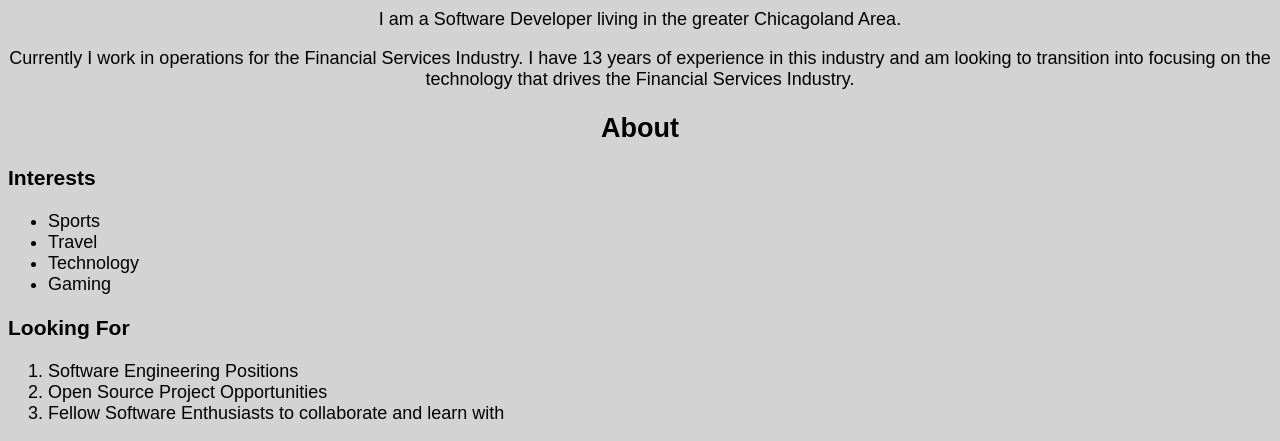
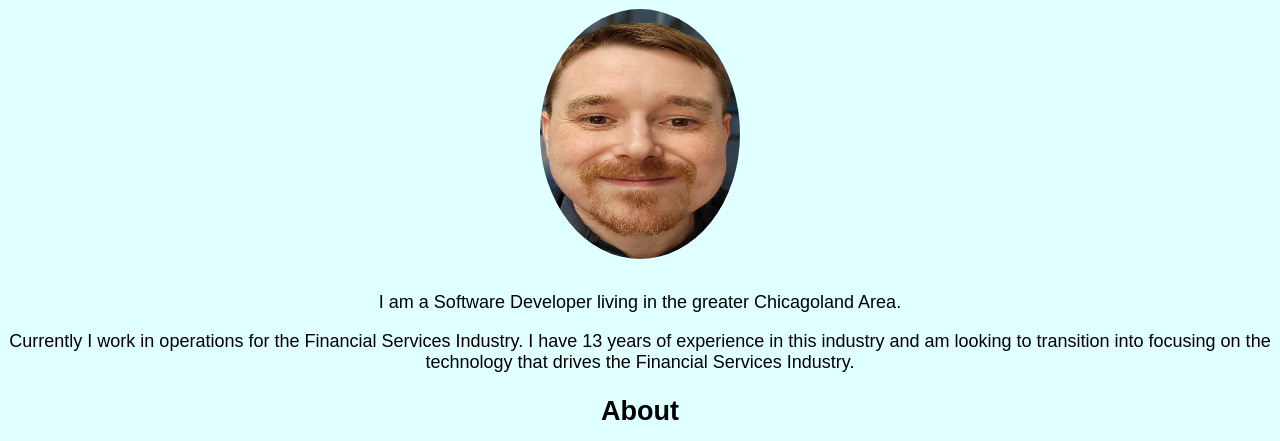
Before and after one commit to ericruhwedel/ericruhwedel.github.io, a plain HTML site: page index.html in a window 1280 px wide. Shown: the part 81-522 px from the top of the page. Drawn offline with Linux system fonts and the light colour scheme.

Commit message:
add new html and css

```diff
--- a/index.html
+++ b/index.html
@@ -1,5 +1,5 @@
 <!DOCTYPE html>
-<html>
+<html lang ="en">
   <head>
     <meta charset="utf-8">
     <meta name="viewport" content="width=device-width">
@@ -12,6 +12,10 @@
           Hello! I am Eric Ruhwedel.
         </h1>
       </header>
+
+      <h1>
+        <img src="Headshot.jpg" alt="Eric Picture">
+      </h1>
 
       <main>
         <p>
@@ -52,21 +56,16 @@
           Contact
         </h2>
           <p>
-            <link>
-              <a href="https://www.linkedin.com/in/eric-ruhwedel/"> LinkedIn</a>
-            </link>
+            <a href="https://www.linkedin.com/in/eric-ruhwedel/"> LinkedIn</a>
           </p>
 
           <p>
-            <link>
-              <a href= "https://github.com/ericruhwedel"> GitHub</a>
-            </link>
+            <a href= "https://github.com/ericruhwedel"> GitHub</a>
           </p>
 
           <p>
-            <link>
-              <a href = "mailto: eric.ruhwedel@gmail.com"> Email Me </a>
-            </link>
+            <a href = "mailto:eric.ruhwedel@gmail.com"> Email Me </a>
+          </p>
       </footer>
   </body>
 </html>
--- a/style.css
+++ b/style.css
@@ -1,9 +1,18 @@
 body{
   color: black;
   text-align: center;
-  background-color:lightgray;
+  background-color:lightcyan;
   font-family: Arial, Helvetica, sans-serif;
   font-size: 18px;
+  margin-top: 10%;
+  margin-bottom: 10%;
+  margin: auto;
+}
+
+img{
+  width: 200px;
+  height: 250px;
+  border-radius: 50%;
 }
 
 header{
```
Also changed, not shown: Headshot.jpg (added).
